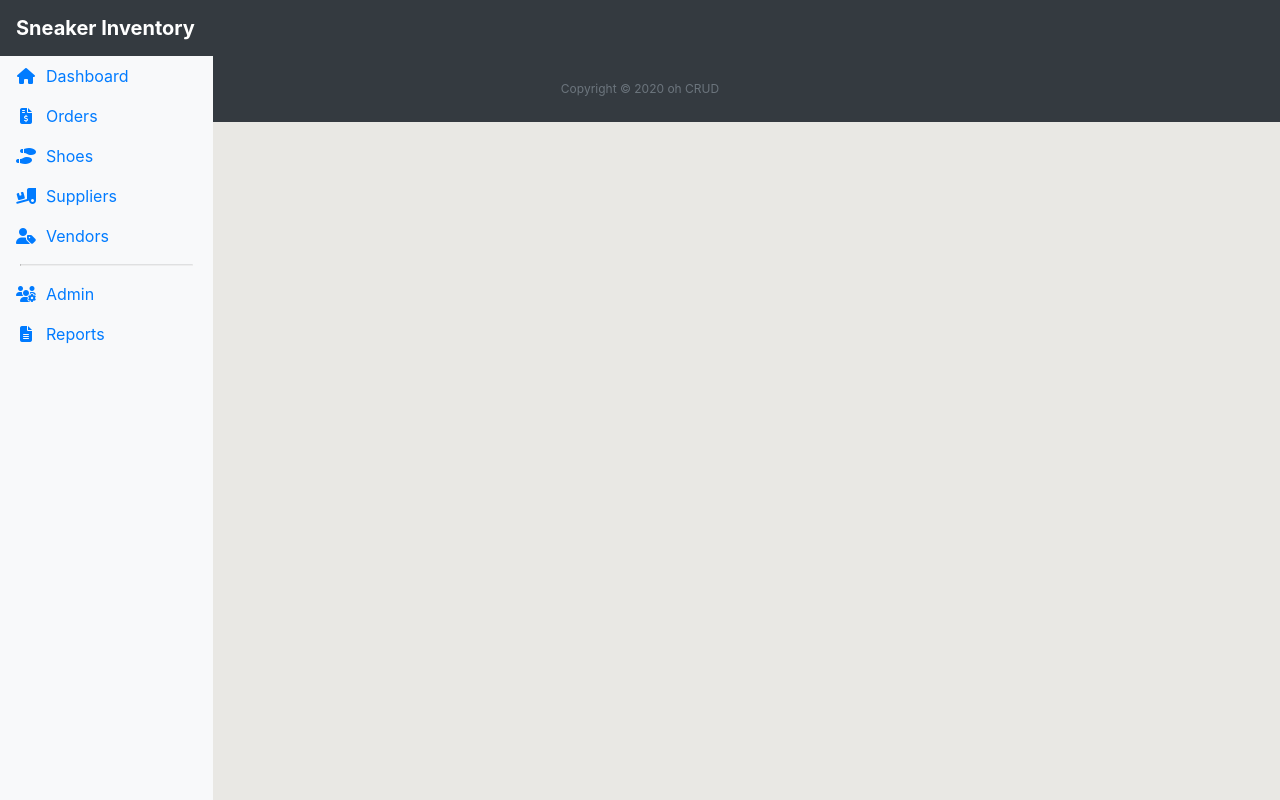
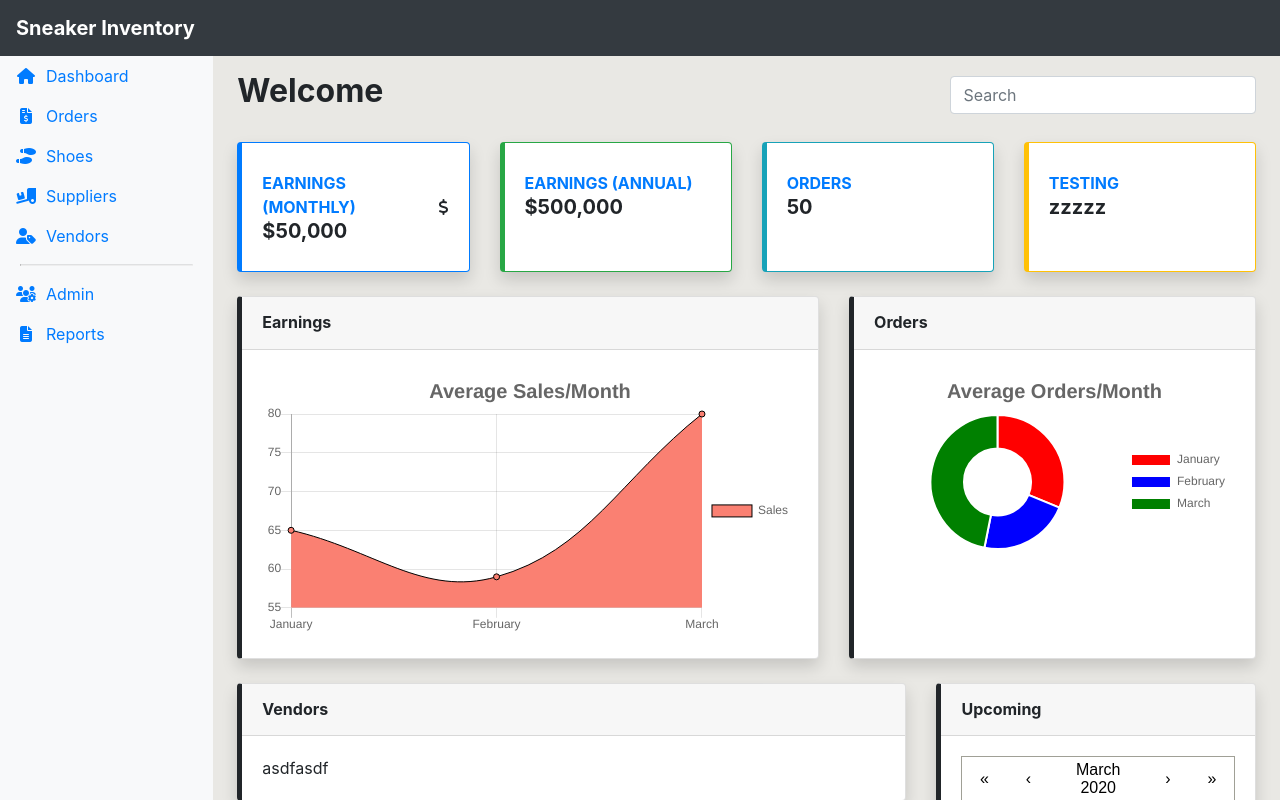
Before and after one commit to resousa/project-2, a React (Create React App) app: page / in a window 1280 px wide. Shown: the top 800 px of the page. Built offline with nearby package versions, Linux system fonts and the light colour scheme.

Commit message:
Removed BrowserRouter

```diff
--- a/src/components/Sidebar.js
+++ b/src/components/Sidebar.js
@@ -1,6 +1,6 @@
 import React from 'react';
 import './Sidebar.css';
-import { BrowserRouter as Router, Route, Link } from 'react-router-dom';
+import { Route, Link } from 'react-router-dom';
 import Home from './Home';
 import Orders from './Orders';
 import Vendors from './Vendors';
@@ -11,7 +11,6 @@ import Admin from './Admin';
 
 export default function Sidebar() {
   return (
-    <Router>
       <div className='Sidebar'>
         <div className='container-fluid justify-content-between d-flex flex-column content-wrapper'>
           <div className='row'>
@@ -58,6 +57,7 @@ export default function Sidebar() {
               </div>
             </nav>
             <main role='main' className='col-md-9 ml-sm-auto col-lg-10 px-4'>
+              <Route exact path='/' component={Home} />
               <Route path='/home' component={Home} />
               <Route path='/orders' component={Orders} />
               <Route path='/shoes' component={Shoes} />
@@ -69,6 +69,5 @@ export default function Sidebar() {
           </div>
         </div>
       </div>
-    </Router>
   );
 }
```
